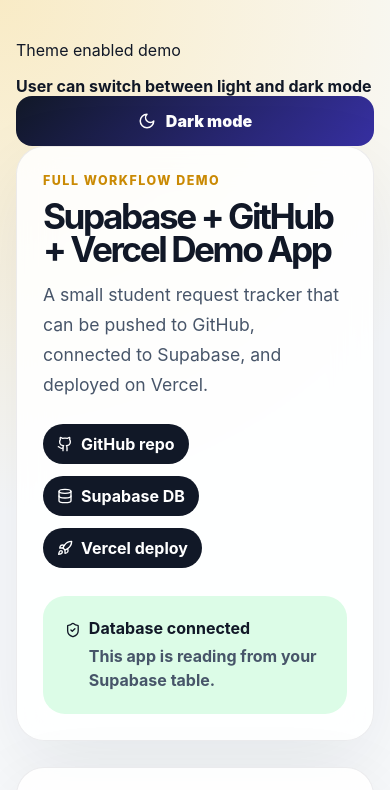
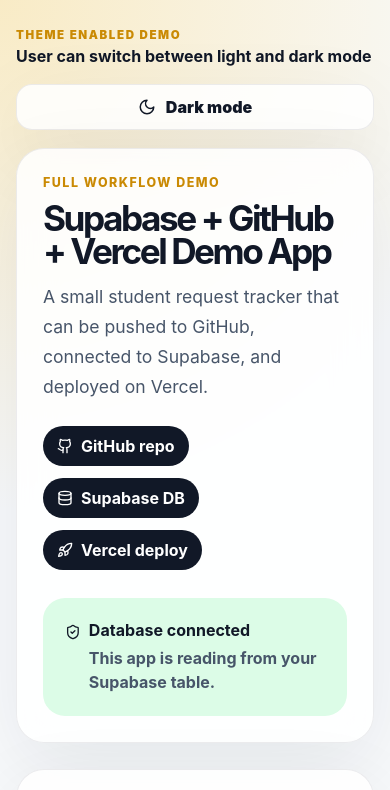
Before and after one commit to Mandeep198456/demo-web-app, a React (Vite) app: page / in a window 390 px wide. Shown: the top 790 px of the page. Built offline with nearby package versions, Linux system fonts and the light colour scheme; no server answers; the database is empty.

Commit message:
Add light and dark theme styling

```diff
--- a/src/styles.css
+++ b/src/styles.css
@@ -2,6 +2,53 @@
   font-family: Inter, ui-sans-serif, system-ui, -apple-system, BlinkMacSystemFont, "Segoe UI", sans-serif;
   color: #111827;
   background: #eef2ff;
+  --page-bg: #f8fafc;
+  --text-main: #111827;
+  --text-muted: #475569;
+  --text-soft: #64748b;
+  --card-bg: rgba(255, 255, 255, 0.86);
+  --card-border: rgba(15, 23, 42, 0.08);
+  --card-shadow: 0 24px 80px rgba(15, 23, 42, 0.08);
+  --field-bg: #ffffff;
+  --field-border: #dbe3ef;
+  --chip-bg: #111827;
+  --chip-text: #ffffff;
+  --accent: #4338ca;
+  --accent-soft: #eef2ff;
+  --button-gradient: linear-gradient(135deg, #111827, #3730a3);
+  --message-bg: #f8fafc;
+  --success-bg: #dcfce7;
+  --warning-bg: #fef3c7;
+  --badge-bg: #fff7ed;
+  --badge-text: #c2410c;
+  --glow-one: rgba(251, 191, 36, 0.25);
+  --glow-two: rgba(79, 70, 229, 0.18);
+}
+
+:root[data-theme="dark"] {
+  color: #f8fafc;
+  background: #020617;
+  --page-bg: #020617;
+  --text-main: #f8fafc;
+  --text-muted: #cbd5e1;
+  --text-soft: #94a3b8;
+  --card-bg: rgba(15, 23, 42, 0.82);
+  --card-border: rgba(148, 163, 184, 0.18);
+  --card-shadow: 0 28px 90px rgba(0, 0, 0, 0.38);
+  --field-bg: rgba(15, 23, 42, 0.88);
+  --field-border: rgba(148, 163, 184, 0.28);
+  --chip-bg: #f8fafc;
+  --chip-text: #020617;
+  --accent: #a78bfa;
+  --accent-soft: rgba(124, 58, 237, 0.18);
+  --button-gradient: linear-gradient(135deg, #7c3aed, #2563eb);
+  --message-bg: rgba(15, 23, 42, 0.9);
+  --success-bg: rgba(22, 101, 52, 0.35);
+  --warning-bg: rgba(146, 64, 14, 0.3);
+  --badge-bg: rgba(251, 146, 60, 0.16);
+  --badge-text: #fdba74;
+  --glow-one: rgba(245, 158, 11, 0.17);
+  --glow-two: rgba(124, 58, 237, 0.28);
 }
 
 * {
@@ -12,9 +59,11 @@
   margin: 0;
   min-height: 100vh;
   background:
-    radial-gradient(circle at top left, rgba(251, 191, 36, 0.25), transparent 32rem),
-    radial-gradient(circle at bottom right, rgba(79, 70, 229, 0.18), transparent 36rem),
-    #f8fafc;
+    radial-gradient(circle at top left, var(--glow-one), transparent 32rem),
+    radial-gradient(circle at bottom right, var(--glow-two), transparent 36rem),
+    var(--page-bg);
+  color: var(--text-main);
+  transition: background 0.25s ease, color 0.25s ease;
 }
 
 button,
@@ -27,16 +76,48 @@
 .page-shell {
   width: min(1180px, calc(100% - 32px));
   margin: 0 auto;
-  padding: 40px 0;
+  padding: 28px 0 40px;
+}
+
+.top-bar {
+  display: flex;
+  justify-content: space-between;
+  gap: 18px;
+  align-items: center;
+  margin-bottom: 18px;
+}
+
+.mini-label {
+  margin-bottom: 4px;
+  color: #ca8a04;
+  font-size: 0.72rem;
+  font-weight: 900;
+  letter-spacing: 0.14em;
+  text-transform: uppercase;
+}
+
+.top-bar strong {
+  color: var(--text-main);
+}
+
+.theme-toggle {
+  width: auto;
+  min-width: 152px;
+  border: 1px solid var(--card-border);
+  background: var(--card-bg);
+  color: var(--text-main);
+  box-shadow: var(--card-shadow);
+  padding: 12px 16px;
 }
 
 .hero-card,
 .panel {
-  border: 1px solid rgba(15, 23, 42, 0.08);
-  background: rgba(255, 255, 255, 0.85);
-  box-shadow: 0 24px 80px rgba(15, 23, 42, 0.08);
+  border: 1px solid var(--card-border);
+  background: var(--card-bg);
+  box-shadow: var(--card-shadow);
   backdrop-filter: blur(18px);
   border-radius: 28px;
+  transition: background 0.25s ease, border-color 0.25s ease, box-shadow 0.25s ease;
 }
 
 .hero-card {
@@ -69,11 +150,12 @@
   font-size: clamp(2.2rem, 5vw, 4.7rem);
   line-height: 0.94;
   letter-spacing: -0.07em;
+  color: var(--text-main);
 }
 
 .hero-text {
   max-width: 670px;
-  color: #475569;
+  color: var(--text-muted);
   font-size: 1.1rem;
   line-height: 1.7;
 }
@@ -92,8 +174,8 @@
   gap: 8px;
   border-radius: 999px;
   padding: 10px 14px;
-  background: #111827;
-  color: white;
+  background: var(--chip-bg);
+  color: var(--chip-text);
   font-weight: 700;
 }
 
@@ -101,12 +183,12 @@
   border-radius: 22px;
   padding: 22px;
   align-items: flex-start;
-  color: #111827;
-  background: #fef3c7;
+  color: var(--text-main);
+  background: var(--warning-bg);
 }
 
 .status-card.success {
-  background: #dcfce7;
+  background: var(--success-bg);
 }
 
 .status-card strong {
@@ -115,7 +197,7 @@
 }
 
 .status-card p {
-  color: #475569;
+  color: var(--text-muted);
   margin-bottom: 0;
   line-height: 1.5;
 }
@@ -142,25 +224,26 @@
   height: 38px;
   padding: 9px;
   border-radius: 14px;
-  background: #eef2ff;
-  color: #4338ca;
+  background: var(--accent-soft);
+  color: var(--accent);
 }
 
 .panel-heading h2 {
   margin-bottom: 5px;
   font-size: 1.35rem;
+  color: var(--text-main);
 }
 
 .panel-heading p {
   margin-bottom: 0;
-  color: #64748b;
+  color: var(--text-soft);
 }
 
 label {
   display: grid;
   gap: 8px;
   margin-bottom: 17px;
-  color: #334155;
+  color: var(--text-muted);
   font-weight: 800;
 }
 
@@ -168,19 +251,24 @@
 select,
 textarea {
   width: 100%;
-  border: 1px solid #dbe3ef;
-  background: white;
+  border: 1px solid var(--field-border);
+  background: var(--field-bg);
   border-radius: 16px;
   padding: 14px 15px;
-  color: #111827;
+  color: var(--text-main);
   outline: none;
   transition: 0.2s ease;
+}
+
+input::placeholder,
+textarea::placeholder {
+  color: var(--text-soft);
 }
 
 input:focus,
 select:focus,
 textarea:focus {
-  border-color: #4f46e5;
+  border-color: var(--accent);
   box-shadow: 0 0 0 4px rgba(79, 70, 229, 0.12);
 }
 
@@ -192,7 +280,7 @@
   width: 100%;
   border: 0;
   border-radius: 16px;
-  background: linear-gradient(135deg, #111827, #3730a3);
+  background: var(--button-gradient);
   color: white;
   padding: 15px 20px;
   font-weight: 900;
@@ -215,9 +303,9 @@
 
 .message {
   margin: 16px 0 0;
-  color: #475569;
-  background: #f8fafc;
-  border: 1px solid #e2e8f0;
+  color: var(--text-muted);
+  background: var(--message-bg);
+  border: 1px solid var(--card-border);
   border-radius: 14px;
   padding: 12px 14px;
 }
@@ -230,8 +318,8 @@
 .request-card,
 .loading-box,
 .empty-box {
-  border: 1px solid #e2e8f0;
-  background: #ffffff;
+  border: 1px solid var(--card-border);
+  background: var(--field-bg);
   border-radius: 20px;
   padding: 18px;
 }
@@ -247,12 +335,13 @@
 .request-card h3 {
   margin-bottom: 0;
   font-size: 1.05rem;
+  color: var(--text-main);
 }
 
 .request-card span {
   border-radius: 999px;
-  background: #fff7ed;
-  color: #c2410c;
+  background: var(--badge-bg);
+  color: var(--badge-text);
   padding: 6px 10px;
   font-size: 0.82rem;
   font-weight: 900;
@@ -260,20 +349,20 @@
 }
 
 .request-card p {
-  color: #334155;
+  color: var(--text-muted);
   line-height: 1.6;
   margin-bottom: 12px;
 }
 
 time {
-  color: #94a3b8;
+  color: var(--text-soft);
   font-size: 0.86rem;
   font-weight: 700;
 }
 
 .loading-box,
 .empty-box {
-  color: #64748b;
+  color: var(--text-soft);
 }
 
 .loading-box {
@@ -293,6 +382,15 @@
 }
 
 @media (max-width: 860px) {
+  .top-bar {
+    align-items: stretch;
+    flex-direction: column;
+  }
+
+  .theme-toggle {
+    width: 100%;
+  }
+
   .hero-card,
   .grid-layout {
     grid-template-columns: 1fr;
```
